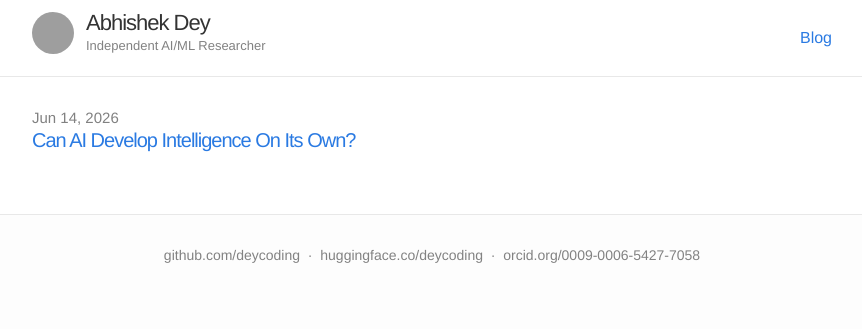
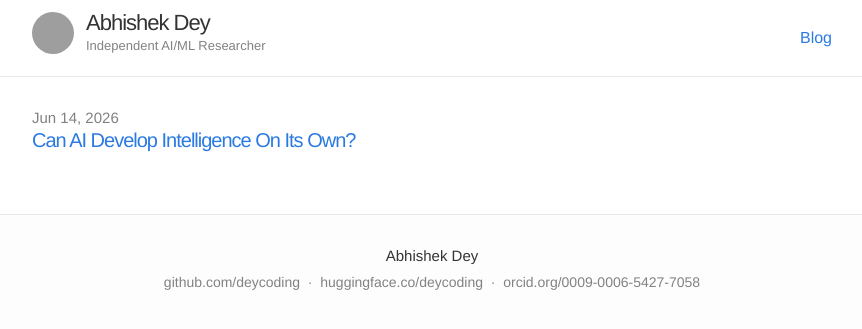
Before and after one commit to deycoding/deycoding.github.io, a Jekyll site: the page built from index.html, in a window 1280 px wide. Shown: the top 329 px of the page, without its empty margins (208-1070 px from the left). Built offline with Jekyll 4.4.1, drawn with Linux system fonts in a browser that asks for light colours; grey boxes are pictures that could not be loaded.

```diff
--- a/_includes/footer.html
+++ b/_includes/footer.html
@@ -1,5 +1,6 @@
 <footer class="site-footer">
   <div class="wrap">
+    <p class="footer-name">Abhishek Dey</p>
     <p class="footer-links">
       <a href="https://github.com/deycoding">github.com/deycoding</a> &nbsp;·&nbsp;
       <a href="https://huggingface.co/deycoding">huggingface.co/deycoding</a> &nbsp;·&nbsp;
--- a/css/main.css
+++ b/css/main.css
@@ -23,6 +23,7 @@ a:visited { color: #205caa; }
 
 /* Site footer */
 .site-footer { border-top: 1px solid #e8e8e8; padding: 30px 0; text-align: center; }
+.footer-name { font-size: 15px; color: #333; margin-bottom: 5px; }
 .footer-links { font-size: 14px; color: #828282; }
 .footer-links a { color: #828282; }
 .footer-links a:hover { color: #333; }
```
